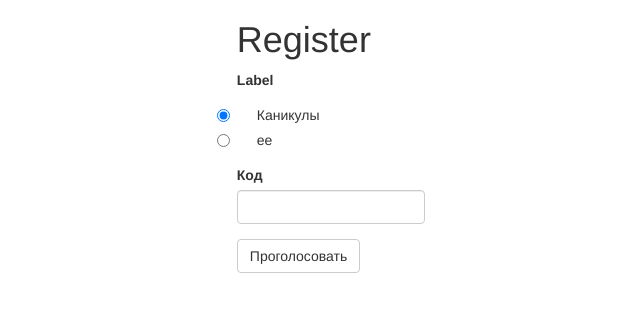
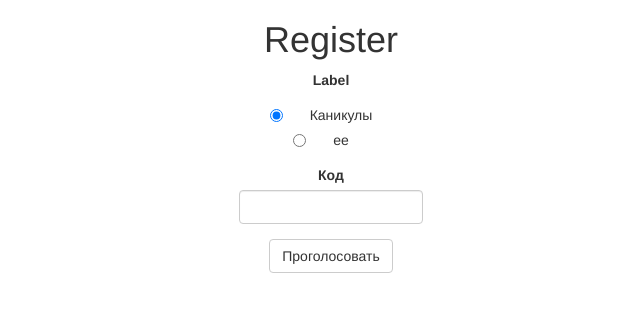
Before and after one commit to AviPaperno/SMA, a Flask app: page / in a window 1280 px wide. Shown: the top 312 px of the page, without its empty margins (309-949 px from the left). Run offline with Flask 2, Linux system fonts and the light colour scheme; parts of the project's set-up code (start-up, migrations or seed data) failed here and were passed over; some libraries are stand-ins or nearby versions.

Commit message:
center_ui

```diff
--- a/templates/index.html
+++ b/templates/index.html
@@ -9,10 +9,12 @@
 {% endblock %}
 
 {% block content %}
-        <div class="row align-items-center">
+        <div>
     <div class="col-md-2 col-md-offset-5">
-      <h1>Register</h1>
+      <center>
+        <h1>Register</h1>
     {{ wtf.quick_form(form) }}
+          </center>
     </div>
         </div>
 {% endblock %}
```
